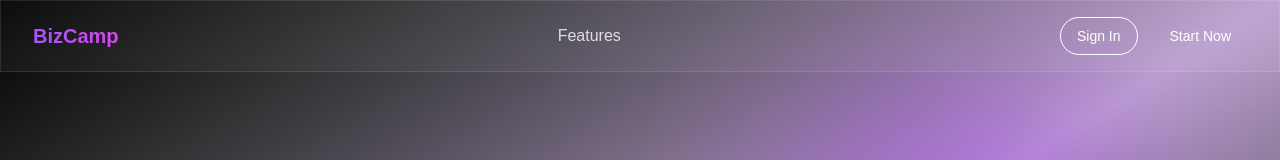
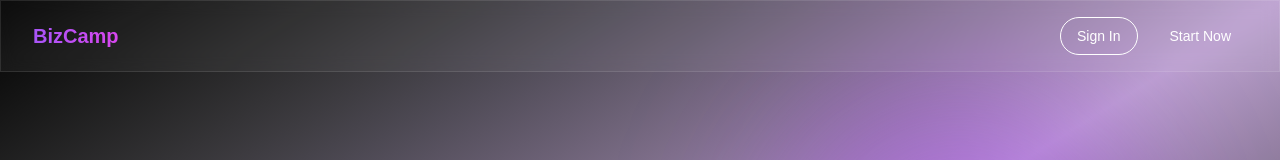
Before and after one commit to aluthra23/bizcamp, a Next.js app in the folder frontend/: page / in a window 1280 px wide. Shown: the top 160 px of the page. Built offline with nearby package versions, Linux system fonts and the light colour scheme.

Commit message:
ui edits

```diff
--- a/frontend/src/app/home/layout.tsx
+++ b/frontend/src/app/home/layout.tsx
@@ -39,15 +39,7 @@ export default function AppLayout({
                 </div>
 
                 <div className="flex items-center space-x-4">
-                    <button className="text-white/80 hover:text-white transition">
-                        <svg xmlns="http://www.w3.org/2000/svg" width="20" height="20" viewBox="0 0 24 24" fill="none" stroke="currentColor" strokeWidth="2" strokeLinecap="round" strokeLinejoin="round">
-                            <path d="M18 8A6 6 0 0 0 6 8c0 7-3 9-3 9h18s-3-2-3-9"></path>
-                            <path d="M13.73 21a2 2 0 0 1-3.46 0"></path>
-                        </svg>
-                    </button>
-                    <div className="w-8 h-8 rounded-full bg-gradient-to-r from-primary to-accent flex items-center justify-center text-white font-medium">
-                        {user.initial}
-                    </div>
+                    {/* Removed notification bell and user avatar */}
                 </div>
             </header>
 
--- a/frontend/src/components/Navbar.tsx
+++ b/frontend/src/components/Navbar.tsx
@@ -15,12 +15,6 @@ export default function Navbar() {
         <Link href="/" className="flex items-center">
           <span className="text-xl font-bold gradient-text">BizCamp</span>
         </Link>
-
-        <div className="hidden md:flex items-center space-x-6">
-          <a href="#features" className="text-white/80 hover:text-white transition">
-            Features
-          </a>
-        </div>
 
         <div className="flex items-center space-x-4">
           <Button
```
